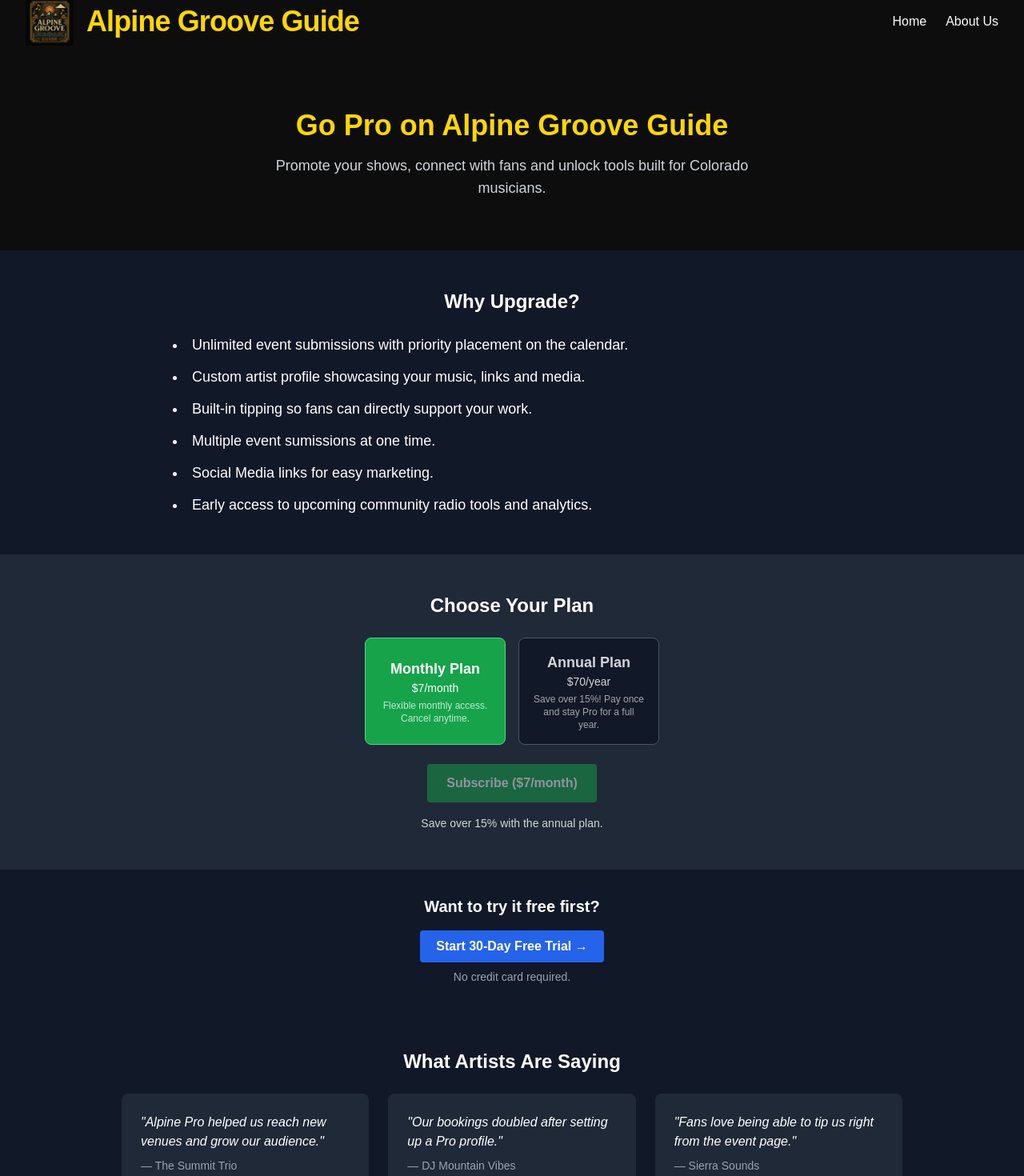
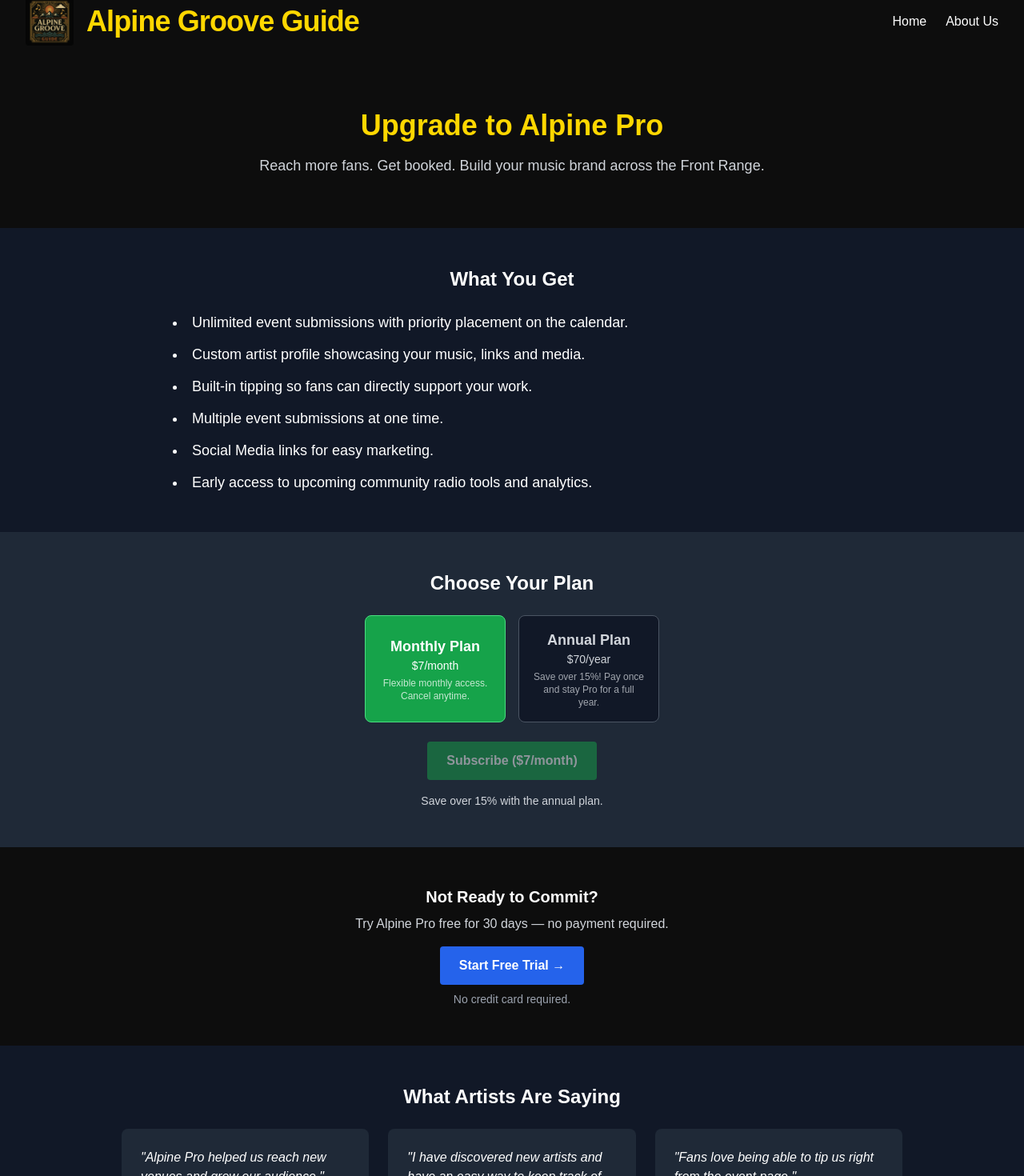
Before and after one commit to rpoole444/cos-livewire-fe, a Next.js app: page /upgrade in a window 1280 px wide. Shown: the part 19-1489 px from the top of the page at 80% size. Built offline with nearby package versions, Linux system fonts and the light colour scheme; no server answers.

Commit message:
update upgrade page

```diff
--- a/src/pages/UserProfile.tsx
+++ b/src/pages/UserProfile.tsx
@@ -435,7 +435,7 @@ const UserProfile: React.FC = () => {
               {user?.is_admin && !hasArtistProfile && (
                 <>
                   <button
-                    onClick={() => router.push("/artist-signup")}
+                    onClick={() => router.push("/upgrade")}
                     className="bg-teal-600 hover:bg-teal-700 text-white py-2 rounded font-semibold"
                   >
                     🎁 Create Pro Artist Profile (Free Trial)
--- a/src/pages/upgrade.tsx
+++ b/src/pages/upgrade.tsx
@@ -23,7 +23,7 @@ const features = [
   'Unlimited event submissions with priority placement on the calendar.',
   'Custom artist profile showcasing your music, links and media.',
   'Built‑in tipping so fans can directly support your work.',
-  'Multiple event sumissions at one time.',
+  'Multiple event submissions at one time.',
   'Social Media links for easy marketing.',
   'Early access to upcoming community radio tools and analytics.'
 ];
@@ -34,8 +34,8 @@ const testimonials = [
     author: 'The Summit Trio'
   },
   {
-    quote: 'Our bookings doubled after setting up a Pro profile.',
-    author: 'DJ Mountain Vibes'
+    quote: 'I have discovered new artists and have an easy way to keep track of them as well as support their music!',
+    author: 'Public user'
   },
   {
     quote: 'Fans love being able to tip us right from the event page.',
@@ -46,12 +46,12 @@ const testimonials = [
 export default function UpgradePage() {
   const [selectedPlan, setSelectedPlan] = useState('monthly');
   const [loading, setLoading] = useState(false);
-  const { user } = useAuth()
+  const { user } = useAuth();
 
   const handleSubscribe = async () => {
     if (!user?.id) return alert('You must be logged in to subscribe.');
+    setLoading(true);
 
-  setLoading(true);
     try {
       const res = await fetch('/api/create-checkout-session', {
         method: 'POST',
@@ -59,11 +59,7 @@ export default function UpgradePage() {
         body: JSON.stringify({ userId: user.id, plan: selectedPlan }),
       });
 
-    console.log('Sending:', { userId: user?.id, plan: selectedPlan });
-//debug
-
       const data = await res.json();
-
       if (res.ok && data.url) {
         window.location.href = data.url;
       } else {
@@ -76,23 +72,25 @@ export default function UpgradePage() {
     }
   };
 
-
   return (
     <div className="min-h-screen bg-gray-900 text-white flex flex-col">
       <Head>
         <title>Upgrade to Alpine Pro | Alpine Groove Guide</title>
       </Head>
       <Header />
+
       <main className="flex-grow">
+        {/* HERO */}
         <section className="text-center py-16 px-6 bg-black">
-          <h1 className="text-4xl font-extrabold text-gold mb-4">Go Pro on Alpine Groove Guide</h1>
+          <h1 className="text-4xl font-extrabold text-gold mb-4">Upgrade to Alpine Pro</h1>
           <p className="max-w-2xl mx-auto text-lg text-gray-300">
-            Promote your shows, connect with fans and unlock tools built for Colorado musicians.
+            Reach more fans. Get booked. Build your music brand across the Front Range.
           </p>
         </section>
 
+        {/* VALUE SECTION */}
         <section className="py-12 px-6 max-w-4xl mx-auto">
-          <h2 className="text-2xl font-semibold text-center mb-6">Why Upgrade?</h2>
+          <h2 className="text-2xl font-semibold text-center mb-6">What You Get</h2>
           <ul className="list-disc list-inside space-y-3 text-left md:text-lg">
             {features.map((f) => (
               <li key={f}>{f}</li>
@@ -100,10 +98,11 @@ export default function UpgradePage() {
           </ul>
         </section>
 
+        {/* PLANS SECTION */}
         <section className="bg-gray-800 py-12 px-6 text-center">
           <h2 className="text-2xl font-semibold mb-6">Choose Your Plan</h2>
           <div className="flex flex-col items-center">
-            <div className="flex gap-4 mb-6">
+            <div className="flex gap-4 mb-6 flex-wrap justify-center">
               {plans.map((plan) => (
                 <button
                   key={plan.id}
@@ -132,18 +131,22 @@ export default function UpgradePage() {
           </div>
         </section>
 
-        <section className="py-8 text-center">
-          <h3 className="text-xl font-semibold mb-2">Want to try it free first?</h3>
+        {/* FREE TRIAL CTA */}
+        <section className="py-12 px-6 text-center bg-black">
+          <h2 className="text-xl font-semibold mb-2">Not Ready to Commit?</h2>
+          <p className="text-md text-gray-300 mb-4">
+            Try Alpine Pro free for 30 days — no payment required.
+          </p>
           <Link
             href="/artist-signup"
-            className="inline-block mt-2 bg-blue-600 hover:bg-blue-700 text-white px-5 py-2 rounded font-semibold"
+            className="inline-block bg-blue-600 hover:bg-blue-700 text-white px-6 py-3 rounded font-semibold"
           >
-            Start 30-Day Free Trial →
+            Start Free Trial →
           </Link>
           <p className="text-sm text-gray-400 mt-2">No credit card required.</p>
         </section>
 
-
+        {/* TESTIMONIALS */}
         <section className="py-12 px-6 max-w-5xl mx-auto">
           <h2 className="text-2xl font-semibold text-center mb-6">What Artists Are Saying</h2>
           <div className="grid gap-6 md:grid-cols-3">
@@ -155,12 +158,18 @@ export default function UpgradePage() {
             ))}
           </div>
         </section>
+
+        {/* LOGIN / HOME */}
         <section className="text-center py-4">
           <p className="text-sm text-gray-400">
             Already have an account?{' '}
             <Link href="/LoginPage" className="underline text-blue-300 hover:text-blue-400">
               Log in here
-            </Link>.
+            </Link>
+            {' '}or{' '}
+            <Link href="/" className="underline text-blue-300 hover:text-blue-400">
+              return home.
+            </Link>
           </p>
         </section>
       </main>
```
Lines whose indentation alone changed are shown as unchanged.
